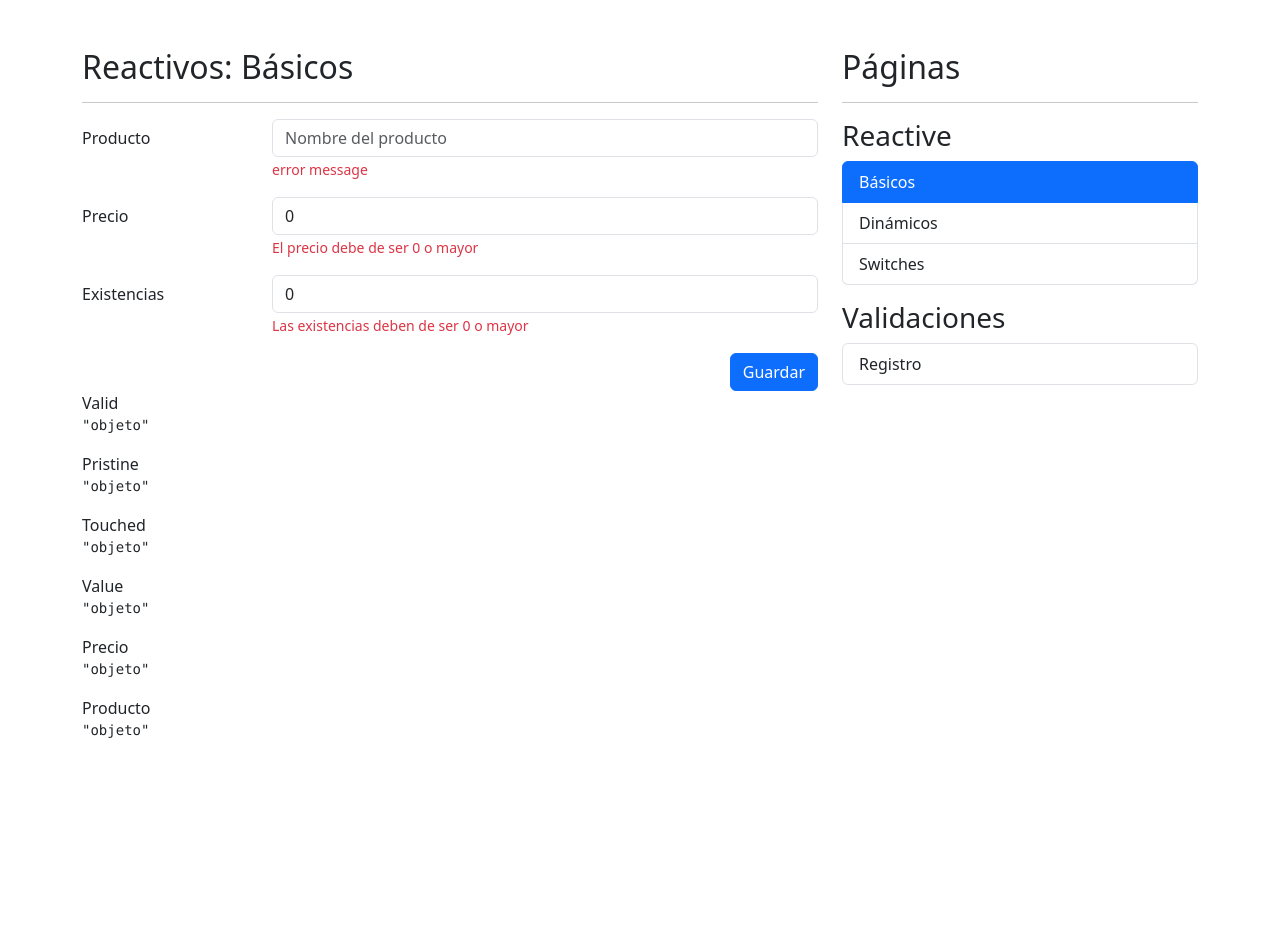
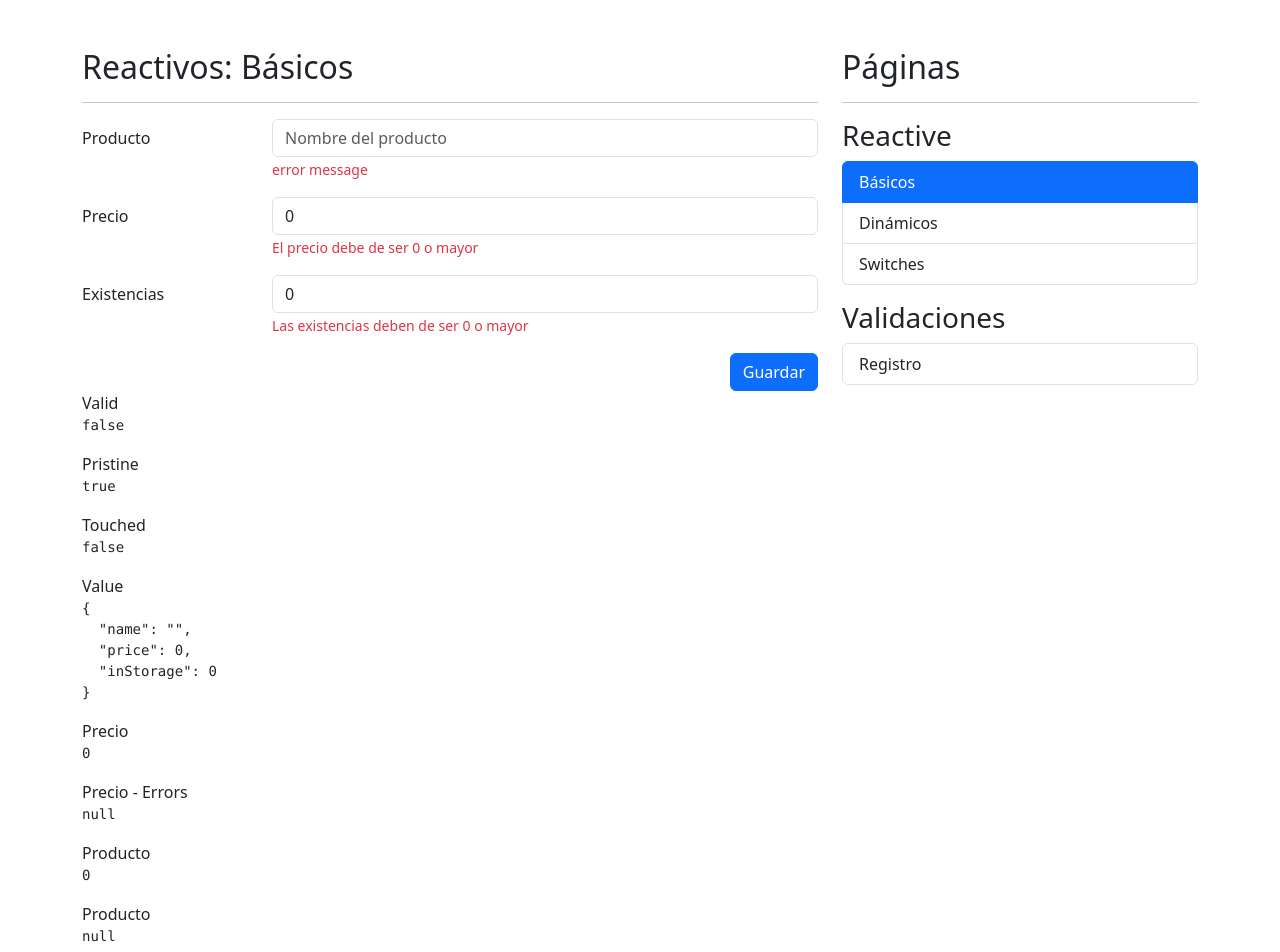
Before and after one commit to Alexm0u/formApp, an Angular app: page /reactive/basic in a window 1280 px wide. Shown: the top 952 px of the page. Before the commit the page ends 800 px from the top, so only its background shows below. Built offline with nearby package versions, Linux system fonts and the light colour scheme.

Commit message:
Added validations on forms

```diff
--- a/src/app/reactive/pages/basic-page/basic-page.component.html
+++ b/src/app/reactive/pages/basic-page/basic-page.component.html
@@ -76,21 +76,27 @@
     <div class="col">
 
         <span>Valid</span>
-        <pre>{{ 'objeto' | json }}</pre>
+        <pre>{{ myForm.valid | json }}</pre>
 
         <span>Pristine</span>
-        <pre>{{ 'objeto' | json }}</pre>
+        <pre>{{ myForm.pristine | json }}</pre>
 
         <span>Touched</span>
-        <pre>{{ 'objeto' | json }}</pre>
+        <pre>{{ myForm.touched | json }}</pre>
 
         <span>Value</span>
-        <pre>{{ 'objeto' | json }}</pre>
+        <pre>{{ myForm.value | json }}</pre>
 
         <span>Precio</span>
-        <pre>{{ 'objeto' | json }}</pre>
+        <pre>{{ myForm.controls['price'].value | json }}</pre>
+
+        <span>Precio - Errors</span>
+        <pre>{{ myForm.controls['price'].errors | json }}</pre>
 
         <span>Producto</span>
-        <pre>{{ 'objeto' | json }}</pre>
+        <pre>{{ myForm.controls['price'].value | json }}</pre>
+
+        <span>Producto</span>
+        <pre>{{ myForm.controls['price'].errors | json }}</pre>
     </div>
 </div>
--- a/src/app/reactive/pages/basic-page/basic-page.component.ts
+++ b/src/app/reactive/pages/basic-page/basic-page.component.ts
@@ -1,5 +1,5 @@
 import { Component } from '@angular/core';
-import { FormGroup, FormControl, FormBuilder } from '@angular/forms';
+import { FormGroup, Validators, FormBuilder } from '@angular/forms';
 
 @Component({
   templateUrl: './basic-page.component.html',
@@ -14,14 +14,14 @@
   //   inStorage: new FormControl(0)
   // })
   public myForm: FormGroup = this.fb.group({
-    name: [''],
-    price: [0],
-    inStorage: [0]
+    name: ['', [Validators.required, Validators.minLength(3)]],
+    price: [0, [Validators.required, Validators.min(0)]],
+    inStorage: [0, [Validators.required, Validators.min(0)]]
   })
 
   constructor(private fb: FormBuilder){}
 
   onSave():void {
-
+     if (this.myForm.invalid) return;
   }
 }
```
